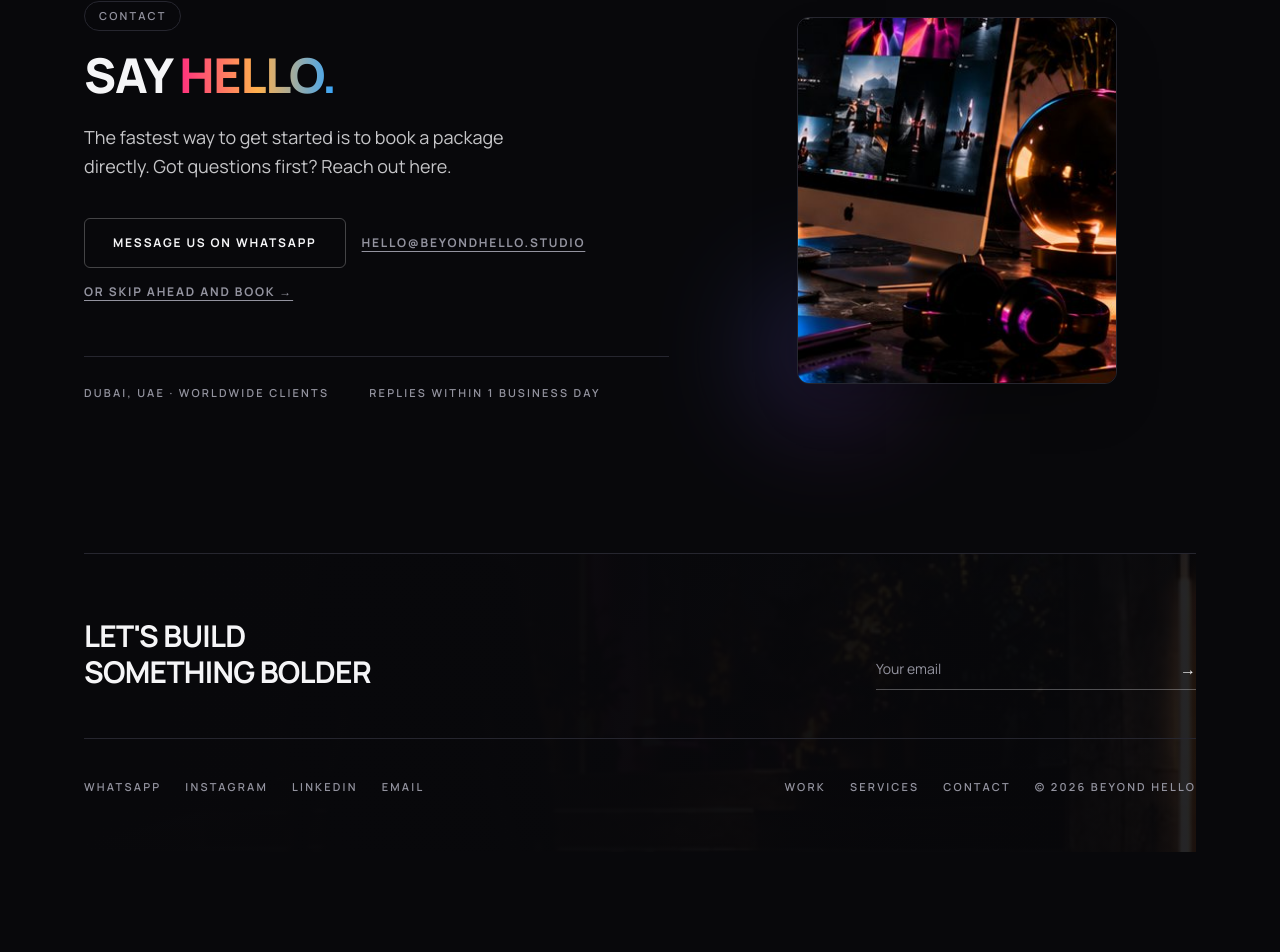
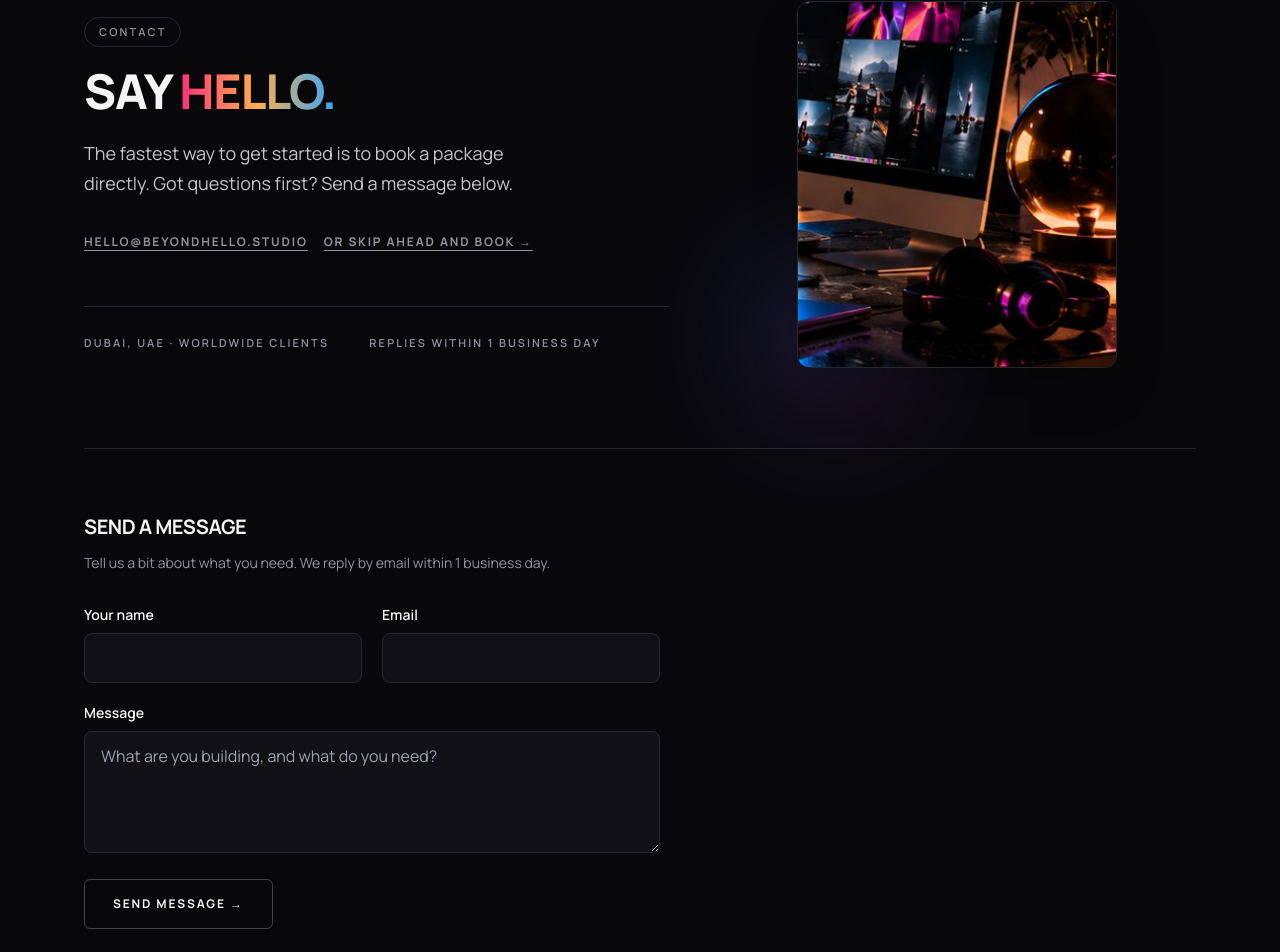
Before and after one commit to LiliG1985/DigitalDesign, a Next.js app: page /contact in a window 1280 px wide. Shown: the part 158-1110 px from the top of the page. Before the commit the page ends 1010 px from the top, so only its background shows below. Built offline with nearby package versions, Linux system fonts and the light colour scheme.

Commit message:
Add files via upload

```diff
--- /dev/null
+++ b/app/api/contact/route.js
@@ -0,0 +1,60 @@
+import { NextResponse } from "next/server";
+
+const WEB3FORMS_ENDPOINT = "https://api.web3forms.com/submit";
+
+export async function POST(request) {
+  let body;
+  try {
+    body = await request.json();
+  } catch {
+    return NextResponse.json({ error: "Invalid request." }, { status: 400 });
+  }
+
+  const { name, email, message } = body || {};
+
+  if (!name || !email || !message) {
+    return NextResponse.json(
+      { error: "Name, email, and message are required." },
+      { status: 400 }
+    );
+  }
+
+  const accessKey = process.env.WEB3FORMS_ACCESS_KEY;
+  if (!accessKey) {
+    // Not configured yet: the client falls back to opening an email draft instead.
+    return NextResponse.json(
+      { error: "The contact form isn't switched on yet. Add WEB3FORMS_ACCESS_KEY in the Vercel project settings." },
+      { status: 503 }
+    );
+  }
+
+  try {
+    const res = await fetch(WEB3FORMS_ENDPOINT, {
+      method: "POST",
+      headers: { "Content-Type": "application/json", Accept: "application/json" },
+      body: JSON.stringify({
+        access_key: accessKey,
+        subject: `New enquiry from ${name}`,
+        from_name: "Beyond Hello website",
+        name,
+        email,
+        message,
+      }),
+    });
+
+    const data = await res.json().catch(() => ({}));
+
+    if (!res.ok || !data.success) {
+      console.error("Web3Forms error:", data);
+      return NextResponse.json(
+        { error: "Couldn't send that. Please try again." },
+        { status: 502 }
+      );
+    }
+
+    return NextResponse.json({ ok: true });
+  } catch (err) {
+    console.error("Contact form error:", err);
+    return NextResponse.json({ error: "Couldn't send that. Please try again." }, { status: 500 });
+  }
+}
--- a/app/contact/page.js
+++ b/app/contact/page.js
@@ -1,4 +1,5 @@
 import Link from "next/link";
+import ContactForm from "@/components/ContactForm";
 
 export const metadata = {
   title: "Contact · Beyond Hello",
@@ -6,7 +7,6 @@ export const metadata = {
 };
 
 const CONTACT_EMAIL = "hello@beyondhello.studio";
-const WHATSAPP_LINK = "https://wa.me/971552537712";
 
 export default function ContactPage() {
   return (
@@ -19,18 +19,10 @@ export default function ContactPage() {
           </h1>
           <p className="mt-6 max-w-md text-lg leading-relaxed text-paper/80">
             The fastest way to get started is to book a package directly. Got questions first?
-            Reach out here.
+            Send a message below.
           </p>
 
           <div className="mt-9 flex flex-col gap-4 sm:flex-row sm:flex-wrap sm:items-center">
-            <a
-              href={WHATSAPP_LINK}
-              target="_blank"
-              rel="noreferrer"
-              className="btn-primary"
-            >
-              Message us on WhatsApp
-            </a>
             <a href={`mailto:${CONTACT_EMAIL}`} className="btn-secondary">
               {CONTACT_EMAIL}
             </a>
@@ -54,6 +46,16 @@ export default function ContactPage() {
           />
         </div>
       </div>
+
+      <section className="mt-20 border-t border-line pt-16">
+        <h2 className="font-body text-xl font-bold uppercase tracking-tight">Send a message</h2>
+        <p className="mt-3 max-w-xl text-sm text-muted">
+          Tell us a bit about what you need. We reply by email within 1 business day.
+        </p>
+        <div className="mt-8 max-w-xl">
+          <ContactForm />
+        </div>
+      </section>
     </main>
   );
 }
--- /dev/null
+++ b/components/ContactForm.js
@@ -0,0 +1,133 @@
+"use client";
+
+import { useState } from "react";
+
+const CONTACT_EMAIL = "hello@beyondhello.studio";
+
+export default function ContactForm() {
+  const [name, setName] = useState("");
+  const [email, setEmail] = useState("");
+  const [message, setMessage] = useState("");
+  const [status, setStatus] = useState("idle"); // idle | loading | sent | fallback
+  const [error, setError] = useState("");
+
+  function openMailFallback() {
+    const subject = encodeURIComponent(`New enquiry from ${name || "your website"}`);
+    const body = encodeURIComponent(`${message}\n\n—\n${name}\n${email}`);
+    window.location.href = `mailto:${CONTACT_EMAIL}?subject=${subject}&body=${body}`;
+    setStatus("fallback");
+  }
+
+  async function handleSubmit(e) {
+    e.preventDefault();
+    setStatus("loading");
+    setError("");
+
+    try {
+      const res = await fetch("/api/contact", {
+        method: "POST",
+        headers: { "Content-Type": "application/json" },
+        body: JSON.stringify({ name, email, message }),
+      });
+
+      if (res.ok) {
+        setStatus("sent");
+        return;
+      }
+
+      const data = await res.json().catch(() => ({}));
+      if (res.status === 400) {
+        setStatus("idle");
+        setError(data.error || "Please check the form and try again.");
+        return;
+      }
+
+      // Not configured yet, or a server hiccup, so fall back to email.
+      openMailFallback();
+    } catch {
+      openMailFallback();
+    }
+  }
+
+  if (status === "sent") {
+    return (
+      <div className="rounded-lg border border-line bg-card px-6 py-8 text-sm leading-relaxed text-paper/80">
+        Thanks, that's sent. We reply within 1 business day.
+      </div>
+    );
+  }
+
+  if (status === "fallback") {
+    return (
+      <div className="rounded-lg border border-line bg-card px-6 py-8 text-sm leading-relaxed text-paper/80">
+        Almost there, we've opened an email draft with your message ready to go. Hit send to
+        finish, or reach us directly at{" "}
+        <a href={`mailto:${CONTACT_EMAIL}`} className="text-pink hover:underline">
+          {CONTACT_EMAIL}
+        </a>
+        .
+      </div>
+    );
+  }
+
+  return (
+    <form onSubmit={handleSubmit} className="flex flex-col gap-5">
+      <div className="grid gap-5 sm:grid-cols-2">
+        <div>
+          <label htmlFor="name" className="mb-2 block text-sm font-semibold">
+            Your name
+          </label>
+          <input
+            id="name"
+            required
+            value={name}
+            onChange={(e) => setName(e.target.value)}
+            className="w-full rounded-lg border border-line bg-card px-4 py-3 text-paper"
+          />
+        </div>
+        <div>
+          <label htmlFor="email" className="mb-2 block text-sm font-semibold">
+            Email
+          </label>
+          <input
+            id="email"
+            type="email"
+            required
+            value={email}
+            onChange={(e) => setEmail(e.target.value)}
+            className="w-full rounded-lg border border-line bg-card px-4 py-3 text-paper"
+          />
+        </div>
+      </div>
+
+      <div>
+        <label htmlFor="message" className="mb-2 block text-sm font-semibold">
+          Message
+        </label>
+        <textarea
+          id="message"
+          required
+          rows={4}
+          value={message}
+          onChange={(e) => setMessage(e.target.value)}
+          placeholder="What are you building, and what do you need?"
+          className="w-full rounded-lg border border-line bg-card px-4 py-3 text-paper"
+        />
+      </div>
+
+      {error && (
+        <p className="rounded-lg border border-pink/30 bg-pink/10 px-4 py-3 text-sm text-pink">
+          {error}
+        </p>
+      )}
+
+      <button
+        type="submit"
+        disabled={status === "loading"}
+        className="btn-primary self-start disabled:opacity-60"
+      >
+        {status === "loading" ? "Sending…" : "Send message →"}
+      </button>
+    </form>
+  );
+}
--- a/package.json
+++ b/package.json
@@ -12,6 +12,7 @@
     "next": "14.2.5",
     "react": "^18.3.1",
     "react-dom": "^18.3.1",
+    "resend": "^4.0.1",
     "stripe": "^16.8.0"
   },
   "devDependencies": {
```
Also changed, not shown: lib/resend.js (added, +15 -0 lines).
